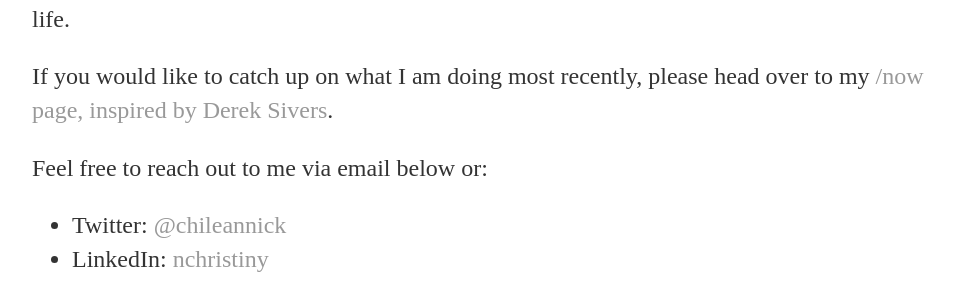
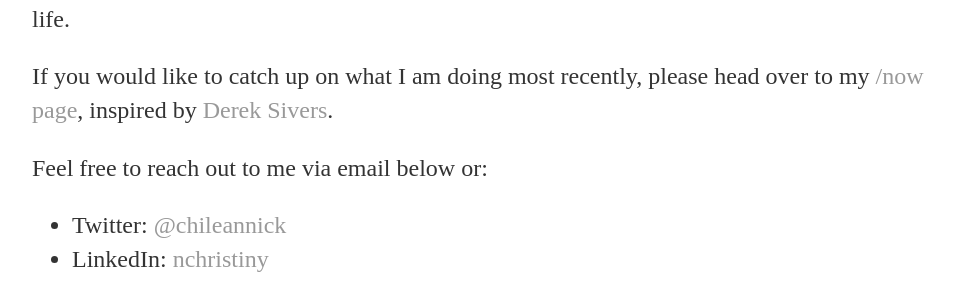
Before and after one commit to nchristiny/nchristiny.github.io, a Jekyll site: the page built from about/index.html, in a window 1280 px wide. Shown: the part 1058-1350 px from the top of the page, without its empty margins (160-1118 px from the left). Built offline with Jekyll 4.4.1, drawn with Linux system fonts in a browser that asks for light colours; Markdown is read by kramdown in place of the engine named in the settings; some of the changed lines change nothing that is shown.

Commit message:
Fix now link

```diff
--- a/about/index.html
+++ b/about/index.html
@@ -10,7 +10,7 @@ title: About Me
   <p>Ever since I was a wee lad I have been fascinated by computers, the promise of technology, science and science fiction. I remember distinctly with first time my dad programmed Pong in BASIC on our little Spectrum ZX. I also recall the awe I experienced later when I saw two remotely connected Amstrad PC computers playing a game of Snake simultaneously. Ever since these formative moments I have been hooked on learning the underlying machinations of these marvelous devices called computers. You could find me on early Bulletin Board Systems and Usenet groups trying to gain a foothold in this exciting world.</p>
   <p>As a teenager I elected, (seems amazing now that it was not required), classes like "Computer Literacy", where we would learn Turbo Pascal and play around with programs and concepts that I later recognized as algorithms.</p>
   <p>In college I followed my passion for science and studied the aforementioned physics and astronomy degrees. I still strongly have that passion, but also student debt. This led to various gigs to pay the bills, most recently working at Apple in Austin. After several years of self-teaching code on my spare time and running my own now-defunct WordPress web comic, I decided to become a career-changer and leapt into seriously learning code and development by enlisting with Dev Bootcamp in Chicago. It has been the best decision in my life.</p>
-  <p>If you would like to catch up on what I am doing most recently, please head over to my <a href="/now" title="My now page">/now page, inspired by <a href="http://nownownow.com/about" target="_blank" title="About now pages">Derek Sivers</a>.</p>
+  <p>If you would like to catch up on what I am doing most recently, please head over to my <a href="/now" title="My now page">/now page</a>, inspired by <a href="http://nownownow.com/about" target="_blank" title="About now pages">Derek Sivers</a>.</p>
   <p>Feel free to reach out to me via email below or:</p>
   <ul class="contacts">
     <li>Twitter: <a href="http://twitter.com/chileannick" target="_blank" title="Twitter link">@chileannick</a></li>
```
